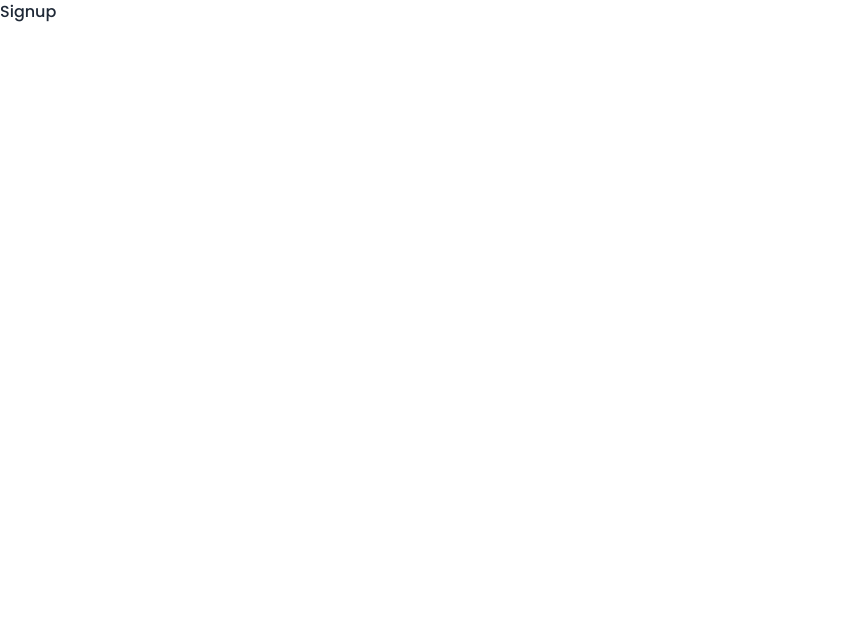
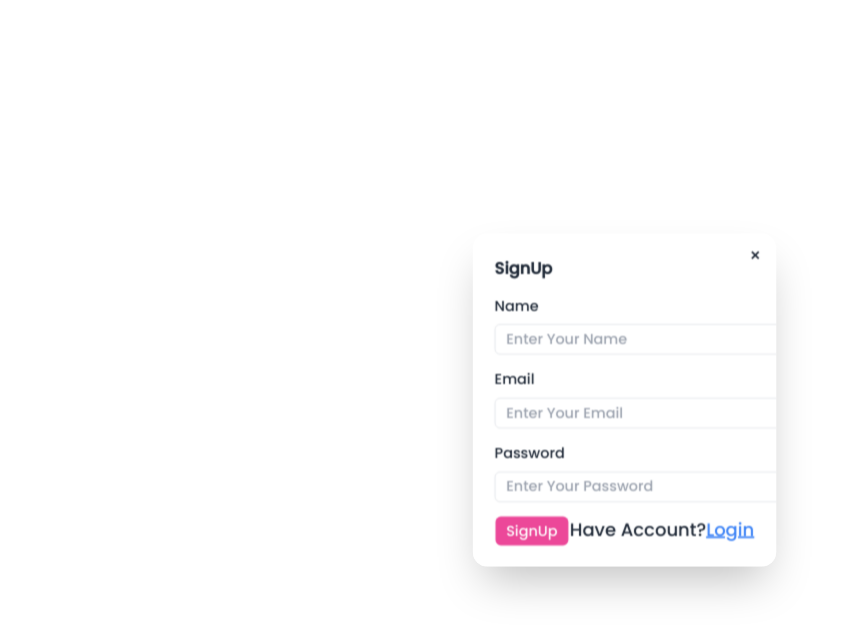
Before and after one commit to pawanharry/BookStore, a React (Vite) app: page /signup in a window 1280 px wide. Shown: the top 636 px of the page, without its empty margins (0-846 px from the left). Built offline with nearby package versions, Linux system fonts and the light colour scheme.

Commit message:
signup component

```diff
--- a/src/Components/Login.jsx
+++ b/src/Components/Login.jsx
@@ -1,4 +1,5 @@
 import React from 'react'
+import { Link } from 'react-router-dom'
 
 function Login() {
   return (
@@ -34,7 +35,7 @@ function Login() {
             <div className='flex justify-around  mt-4 '>
                 <button className=' bg-pink-500 text-white rounded-md px-3 py-1 hover:bg-pink-700 duration-200'>Login</button>
                 <p>Not Registered?
-                    <span className='underline text-blue-500 cursor-pointer'>SignUp</span>
+                    <Link to='/signup' className='underline text-blue-500 cursor-pointer'>SignUp</Link>{''}
                     </p>
             </div>
 
--- a/src/Components/Signup.jsx
+++ b/src/Components/Signup.jsx
@@ -1,8 +1,64 @@
 import React from 'react'
+import { Link } from 'react-router-dom'
+import Login from './Login'
 
 function Signup() {
   return (
-    <div>Signup</div>
+    <>
+    <div className='flex h-screen items-center justify-center '>
+       <div  className=" w-[600]" >
+        <div className="modal-box">
+            <form method="dialog">
+            {/* if there is a button in form, it will close the modal */}
+            <Link  to = '/' className="btn btn-sm btn-circle btn-ghost absolute right-2 top-2">✕</Link>
+            </form>
+            <h3 className="font-bold text-lg">SignUp</h3>
+
+            {/* Name*/}
+
+            <div className='mt-4 space-y-2'>
+                <span>Name</span><br/>
+                <input type='text' placeholder='Enter Your Name' className='w-80 px-3 py-1 border rounded-md outline-none'/>
+
+            </div>
+
+
+            {/* Email*/}
+
+            <div className='mt-4 space-y-2'>
+                <span>Email</span><br/>
+                <input type='email' placeholder='Enter Your Email' className='w-80 px-3 py-1 border rounded-md outline-none'/>
+
+            </div>
+
+             {/* password*/}
+
+            <div className='mt-4 space-y-2'>
+                <span>Password</span><br/>
+                <input type='password' placeholder='Enter Your Password' className='w-80 px-3 py-1 border rounded-md outline-none'/>
+
+            </div>
+
+             {/* button*/}
+
+            <div className='flex justify-around  mt-4 '>
+                <button className=' bg-pink-500 text-white rounded-md px-3 py-1 hover:bg-pink-700 duration-200'>SignUp</button>
+                <p className=' text-xl'>Have Account?
+                    <button className='underline text-blue-500 cursor-pointer'
+                    onClick={() =>
+                        document.getElementById("my_modal_3").showModal()
+                    }
+                    >Login
+                    </button>{''}
+                    <Login />
+                    </p>
+            </div>
+
+        </div>
+        </div>
+        </div>
+
+    </>
   )
 }
 
```
